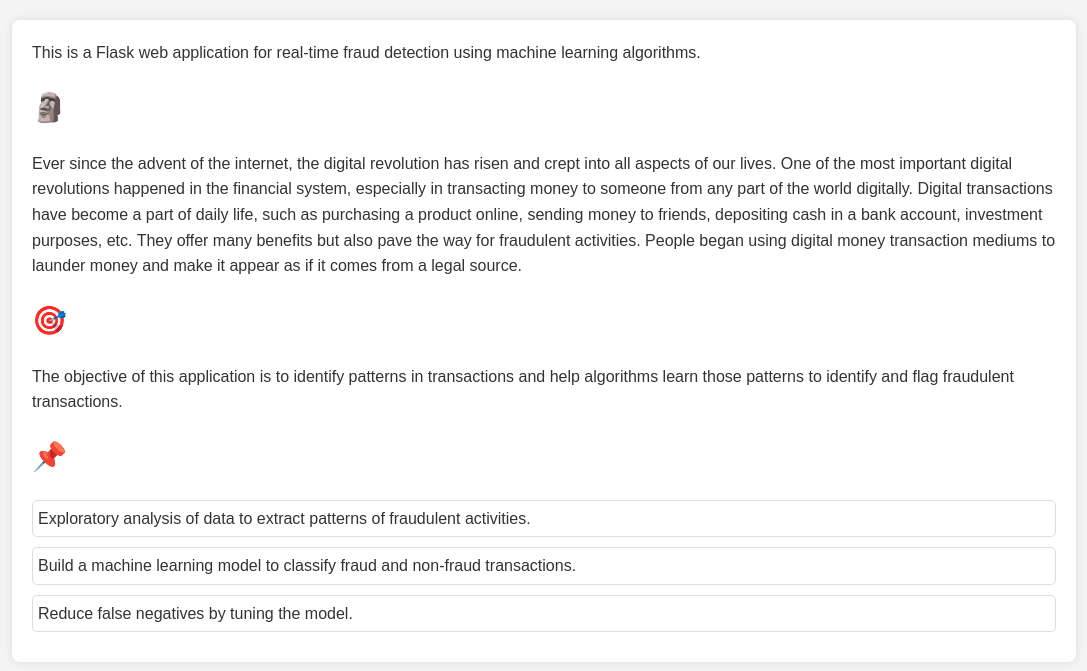
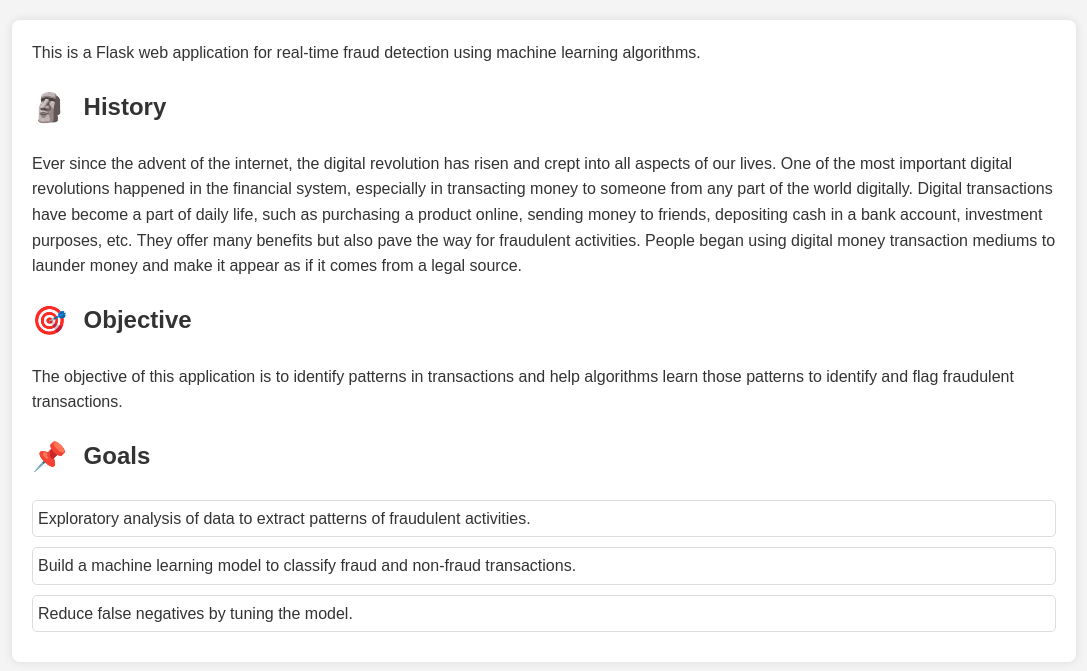
Before and after one commit to saranshbansal/rtfd, a Flask app: page /about in a window 1280 px wide. Shown: the part 94-765 px from the top of the page, without its empty margins (96-1183 px from the left). Run offline with Flask 3, Linux system fonts and the light colour scheme.

Commit message:
improve flask structure

```diff
--- a/templates/about.html
+++ b/templates/about.html
@@ -30,7 +30,6 @@
         h1 {
             font-size: 24px;
             margin-bottom: 20px;
-            color: #fff;
         }
         p {
             margin: 0 0 20px;
```
